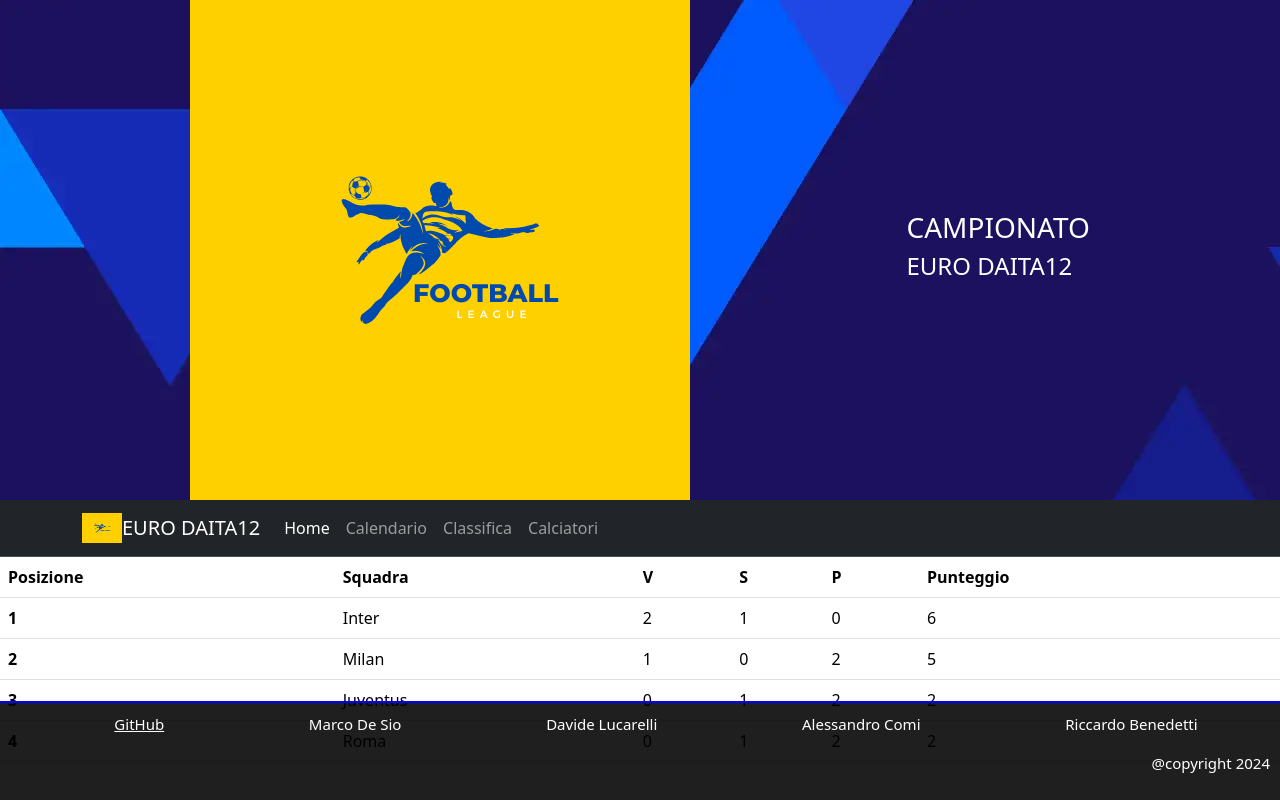
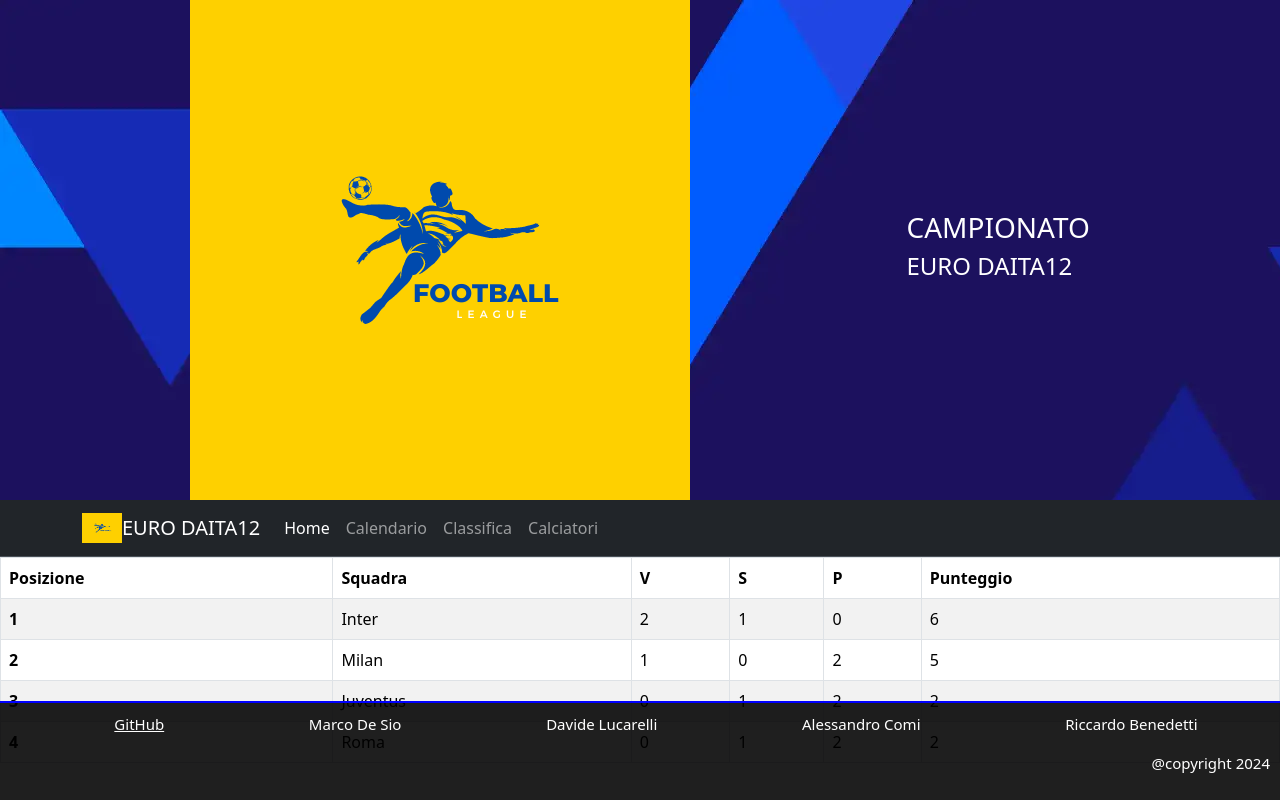
Before and after one commit to MarcoDS97/WebApp, a Flask app: page /classifica in a window 1280 px wide. Run offline with Flask 3, Linux system fonts and the light colour scheme; data comes from the database, SQL or seed files in the repository.

Commit message:
stile classifica

```diff
--- a/templates/classifica.html
+++ b/templates/classifica.html
@@ -74,7 +74,7 @@
 
 
 <section class="sezioneCard">
-    <table class="table">
+    <table class="table table-bordered table-striped">
         <thead>
         <tr>
             <th scope="col">Posizione</th>
```
